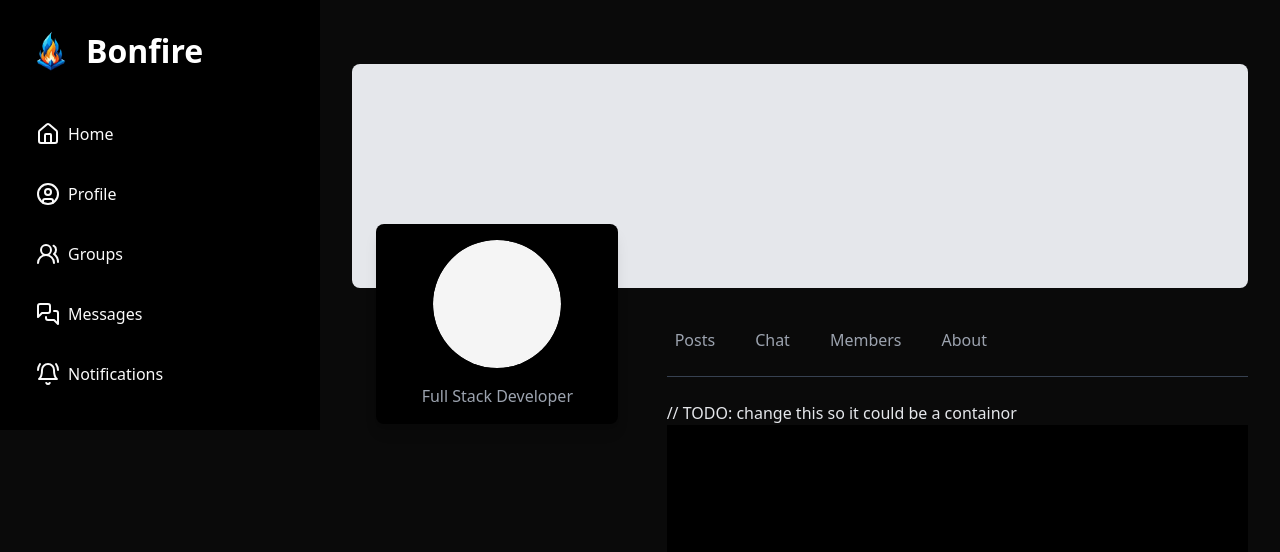
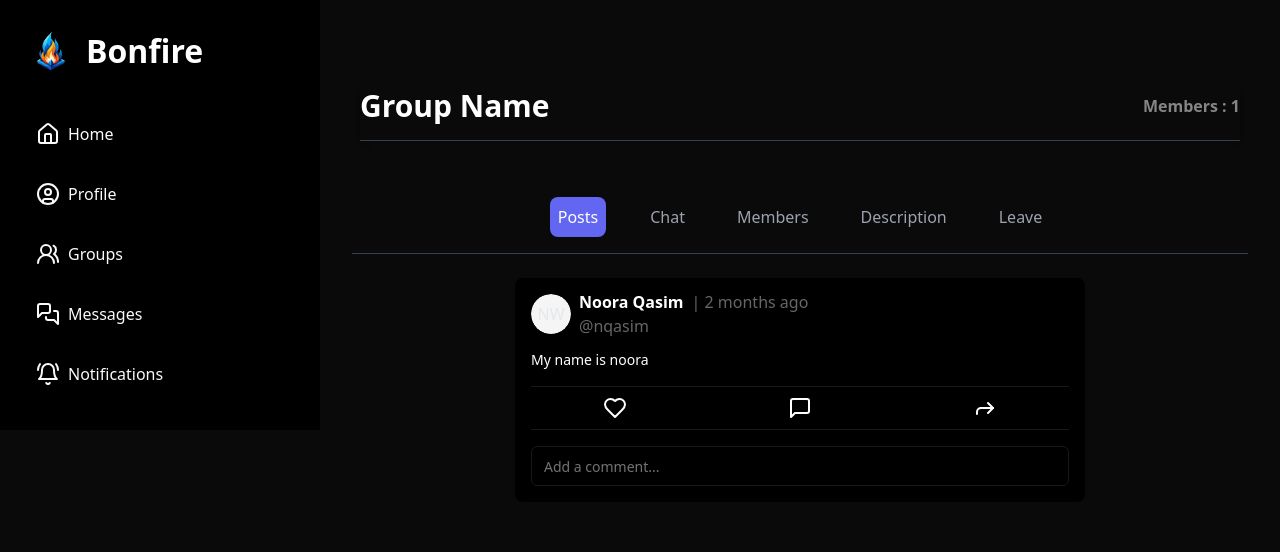
Before and after one commit to heshamalmosawi/Bon-fire, a Next.js app in the folder frontend/: page /groups/1 in a window 1280 px wide. Shown: the top 552 px of the page. Built offline with nearby package versions, Linux system fonts and the light colour scheme; no server answers.

Commit message:
add(ui of group): ui of the group profile is done but open for ideas

```diff
--- a/frontend/package.json
+++ b/frontend/package.json
@@ -19,7 +19,6 @@
     "@radix-ui/react-icons": "^1.3.0",
     "@radix-ui/react-label": "^2.1.0",
     "@radix-ui/react-popover": "^1.1.1",
-    "@radix-ui/react-select": "^2.1.1",
     "@radix-ui/react-scroll-area": "^1.1.0",
     "@radix-ui/react-select": "^2.1.1",
     "@radix-ui/react-slot": "^1.1.0",
--- a/frontend/src/app/groups/[groupId]/page.tsx
+++ b/frontend/src/app/groups/[groupId]/page.tsx
@@ -1,19 +1,23 @@
 'use client';
 
-import React, { use, useEffect, useState } from "react";
+import React, { useEffect, useState } from "react";
 import { Group, PeopleList } from "@/components/desktop/groupProfile";
-// import AllPeopleList from "@/components/desktop/ProfileComponent";
 import PostComponent from "@/components/desktop/PostComponent";
-import { Avatar, AvatarFallback, AvatarImage } from "@/components/ui/avatar";
 import Navbar from "@/components/desktop/Navbar";
 import { usePathname, useRouter } from 'next/navigation';
-// import CommentComponent from "@/components/desktop/CommentComponent";
-// import AllPeopleList from "@/components/desktop/CommentComponent";
+import {
+  Sheet,
+  SheetContent,
+  SheetDescription,
+  SheetHeader,
+  SheetTitle,
+  SheetTrigger,
+} from "@/components/ui/sheet"
 
 
 const ProfilePage = () => {
   const [sessionUser, setSessionUser] = useState("");
-  const [profile, setProfile] = useState<{ fname: string; lname:string; avatarUrl: string; bio: string; nickname: string; privacy: string}>({ fname: "", lname: "", avatarUrl: "", bio: "", nickname: "", privacy: ""});
+  const [profile, setProfile] = useState<{ fname: string; lname: string; avatarUrl: string; bio: string; nickname: string; privacy: string }>({ fname: "", lname: "", avatarUrl: "", bio: "", nickname: "", privacy: "" });
 
   const pathname = usePathname();
   const [u_id, setU_id] = useState(pathname.split("/")[2]);
@@ -24,22 +28,18 @@ const ProfilePage = () => {
   const [error, setError] = useState<string | null>(null);
   const [activeTab, setActiveTab] = useState('posts');
 
-
-
   useEffect(() => {
     const authenticate = async () => {
       const response = await fetch(`http://localhost:8080/authenticate`, {
         method: 'POST',
         credentials: 'include',
       });
-      console.log(response.status);
+
       if (response.status !== 200 && u_id === undefined) {
-        console.log(`Failed to authenticate user: ${response.status}`);
         router.push('/auth');
         return;
-      } else if (response.status === 200) { // if user is authenticated and u_id is defined in URL
+      } else if (response.status === 200) {
         const data = await response.json();
-        console.log("authentication data:", data.User.user_id);
         setSessionUser(data.User.user_id);
         if (u_id === undefined) {
           setU_id(data.User.user_id);
@@ -49,20 +49,14 @@ const ProfilePage = () => {
     authenticate();
   }, [router]);
 
-  // useEffect(() => {
   const handleClick = async (endpoint: string) => {
-    console.log("endpoint:", endpoint);
-    // const fetchData = async (endpoint: string) => {
     setLoading(true);
-    setError(null);
+    // setError(null);
     setActiveTab(endpoint);
     try {
       const response = await fetch(`/profile/${u_id}/${endpoint}`, { credentials: 'include' });
       if (!response.ok) {
         throw new Error('Network response was not ok');
-      } else {
-        console.log("response:", response);
-        console.log("response.status:", response);
       }
       const result = await response.json();
       setData(result);
@@ -71,90 +65,56 @@ const ProfilePage = () => {
     } finally {
       setLoading(false);
     }
-    // };
   };
-  // }, []);
 
   useEffect(() => {
     const fetchProfile = async () => {
-      // TODO: find a way to get the user id from the index page or threw the url
       const response = await fetch(`http://localhost:8080/profile/${u_id}`, { credentials: 'include' });
-      console.log(response.status)
-      // try {
       if (response.status === 200) {
         const data = await response.json();
-        console.log(data);
         if (data.user) {
-          let userName = data.user.user_fname + " " + data.user.user_lname;
-          console.log("user:", data.user); // TODO: delete this line
           setProfile({
             fname: data.user.user_fname,
-            lname:data.user.user_lname,
+            lname: data.user.user_lname,
             avatarUrl: data.user.user_avatar_path,
             bio: data.user.user_about,
             nickname: data.user.user_nickname,
             privacy: data.user.user_exposure
           });
-        } else {
-          console.error("User data is null or undefined");
         }
       } else {
         console.error(`Failed to fetch profile: ${response.status}`);
       }
-
     };
 
     fetchProfile();
-    handleClick('Posts');
+    handleClick('posts');
   }, [u_id]);
-
-  useEffect(() => {
-    const profileElement = document.getElementById("profile");
-    console.log("profile element:", profileElement);
-
-    const handleScroll = () => {
-      console.log("scrolling");
-      if (profileElement) {
-        const rect = profileElement.getBoundingClientRect();
-        if (rect.top <= 16) { // 1rem = 16px
-          profileElement.classList.add("sticky");
-          profileElement.classList.add("top-4");
-          profileElement.classList.remove("relative");
-          profileElement.classList.remove("-top-24");
-        } else {
-          profileElement.classList.add("relative");
-          profileElement.classList.add("-top-24");
-          profileElement.classList.remove("sticky");
-          profileElement.classList.remove("top-4");
-        }
-      }
-    };
-
-    window.addEventListener("scroll", handleScroll);
-    return () => {
-      window.removeEventListener("scroll", handleScroll);
-    };
-  }, []);
-  // console.log("profile object:", profile);
 
   return (
     <div className="bg-neutral-950 min-h-screen text-gray-200">
       <div className="flex">
         <Navbar />
         <main className="w-3/4 p-8">
-          <div className={`h-56 bg-gray-200 rounded-lg flex items-center justify-center my-8`}>
-            {/* Placeholder content for background*/}
+          <div className="h-45 bg-gray-200 rounded-lg flex items-center justify-center my-6">
+            {/* Placeholder content for background */}
           </div>
 
-          <div className="flex items-start space-x-6">
-            {/* <!-- Profile Info --> */}
-            <Group fname={profile.fname} lname={profile.lname} avatarUrl={profile.avatarUrl} bio={profile.bio} nickname={profile.nickname} session_user={sessionUser} u_id={u_id} privacy={profile.privacy} />
+          {/* Profile Info */}
+          <Group
+            fname={profile.fname}
+            lname={profile.lname}
+            avatarUrl={profile.avatarUrl}
+            bio={profile.bio}
+            nickname={profile.nickname}
+            session_user={sessionUser}
+            u_id={u_id}
+            privacy={profile.privacy}
+          />
 
-
-            {/* <!-- Timeline --> */}
-            <div className="w-2/3 space-y-6">
-              {/* <!-- Timeline Tabs --> */}
-              <div className="flex space-x-6 border-b border-gray-700 pb-4">
+          <div className="space-y-6">
+            {/* Tabs for Posts, Comments, Members, Description */}
+            <div className="place-content-center flex space-x-9 border-b border-gray-700 pb-4">
               <button
                 id="posts"
                 onClick={() => handleClick('posts')}
@@ -163,43 +123,84 @@ const ProfilePage = () => {
                 Posts
               </button>
               <button
-                  id="comments"
-                  onClick={() => handleClick('comments')}
-                  className={`p-2 rounded-lg ${activeTab === 'comments' ? 'text-white bg-indigo-500' : 'text-gray-400'}`}
+                id="chat"
+                onClick={() => handleClick('chat')}
+                className={`p-2 rounded-lg ${activeTab === 'chat' ? 'text-white bg-indigo-500' : 'text-gray-400'}`}
               >
                 Chat
               </button>
               <button
-                  id="likes"
-                  onClick={() => handleClick('likes')}
-                  className={`p-2 rounded-lg ${activeTab === 'likes' ? 'text-white bg-indigo-500' : 'text-gray-400'}`}
+                id="members"
+                onClick={() => handleClick('members')}
+                className={`p-2 rounded-lg ${activeTab === 'members' ? 'text-white bg-indigo-500' : 'text-gray-400'}`}
               >
                 Members
               </button>
+              <button
+                id="description"
+                onClick={() => handleClick('description')}
+                className={`p-2 rounded-lg ${activeTab === 'description' ? 'text-white bg-indigo-500' : 'text-gray-400'}`}
+              >
+                Description
+              </button>
 
+
+   {/* Leave Button and Sheet */}
+   <Sheet>
+        {/* Connect the button to open the sheet */}
+        <SheetTrigger asChild>
           <button
-                  id="following"
-                  onClick={() => handleClick('following')}
-                  className={`p-2 rounded-lg ${activeTab === 'following' ? 'text-white bg-indigo-500' : 'text-gray-400'}`}
+            id="leave"
+            onClick={() => handleClick('leave')}
+            className={`p-2 rounded-lg ${activeTab === 'leave' ? 'text-white bg-indigo-500' : 'text-gray-400'}`}
           >
-                  About
+            Leave
+          </button>
+        </SheetTrigger>
+
+        {/* Sheet content */}
+        <SheetContent side="bottom">
+          <SheetHeader>
+            <SheetTitle>Are you absolutely sure?</SheetTitle>
+            <SheetDescription className="m-8 place-content-center">
+              Are you sure you want to leave the group ?
+              <div className="mt-3 place-content-center">
+              <button
+            id="leave"
+            onClick={() => handleClick('leave')}
+            className={`p-2 rounded-lg ${activeTab === 'leave' ? 'text-white bg-black' : 'text-gray-400'}`}
+          >
+            Leave
           </button>
           </div>
-              <div className="space-y-8 ">
-                // TODO: change this so it could be a containor
-                <PeopleList />
+            </SheetDescription>
+          </SheetHeader>
+        </SheetContent>
+      </Sheet>
+
             </div>
 
+            {/* Conditionally Render Content Based on Active Tab */}
+            <div className="w-full space-y-8 order-last flex flex-col justify-center items-center">
+              {loading && <p>Loading...</p>}
+              {/* {error && <p>Error: {error}</p>} */}
 
+              {activeTab === 'posts'  && (
+                // data.map((post: any) => (
+
+               <PostComponent id={"0"} firstName={"Noora"} lastName={"Qasim"} username={"nqasim"} avatarUrl={""} creationDate={"06/06/24"} postTextContent={"My name is noora"} postImageContentUrl={""} postLikeNum={3} postCommentNum={0} />
+                )}
+
+
+              {activeTab === 'chat' && <p>chat content will appear here.</p>}
+              {activeTab === 'members' && <p>Members content will appear here.</p>}
+              {activeTab === 'description' && <p>Description content will appear here.</p>}
             </div>
           </div>
         </main>
       </div>
     </div>
-
   );
 }
 
-
-
 export default ProfilePage;
--- a/frontend/src/components/GroupList.tsx
+++ b/frontend/src/components/GroupList.tsx
@@ -31,7 +31,7 @@ const AllGroupList: React.FC = () => {
           throw new Error("Failed to fetch groups");
         }
         const data: Group[] = await response.json();
-        setGroups(data);
+        setGroups(data || []); // Set groups to an empty array if data is null or undefined
       } catch (error) {
         console.error("Error fetching groups:", error);
       }
--- a/frontend/src/components/desktop/PostComponent.tsx
+++ b/frontend/src/components/desktop/PostComponent.tsx
@@ -25,8 +25,8 @@ const PostComponent = (props: PostProps) => {
         >
           <Avatar>
             <AvatarImage src={props.avatarUrl} />
-            <AvatarFallback>{`${props.firstName[0]}${props.lastName[0]}`}</AvatarFallback>
-          </Avatar>
+            <AvatarFallback>{`NW`}</AvatarFallback>
+            </Avatar>
           <div className="flex flex-col items-start justify-center">
             <div className="flex gap-2">
               <h2 className="text-white font-bold">{`${props.firstName} ${props.lastName}`}</h2>
--- a/frontend/src/components/desktop/groupProfile.tsx
+++ b/frontend/src/components/desktop/groupProfile.tsx
@@ -23,29 +23,32 @@ interface ProfileProps {
 
 export const Group: React.FC<ProfileProps> = ({ fname, lname, avatarUrl, bio, nickname, session_user, u_id, privacy}) => {
     return (
-        <div id="profile" className="relative -top-24 w-1/3 space-y-6">
-            <div className="bg-black p-4 rounded-lg shadow-lg w-5/6 mx-auto">
-                <Avatar className="w-32 h-32 rounded-full mx-auto">
-                    <AvatarImage src={avatarUrl} />
-                    <AvatarFallback>{nickname || fname.charAt(0) + lname.charAt(0)}</AvatarFallback>
-                </Avatar>
+        // <div id="profile" className="relative -top-24 w-1/3 space-y-6">
+
+                 <div className="ml-1/4 p-2">
+      <div className="w-[100%] h-full shadow-md mx-auto mb-8">
+        <div className="flex items-center justify-between mb-4">
+          <h1 className="text-white text-3xl font-semibold">Group Name</h1>
+          <h1 className="text-white/50 text-l font-semibold order-last">Members : 1</h1>
+          <div className="flex items-center">
+
+          </div>
+        </div>
+        <div className="w-full border-t-[0.1px] border-gray-700 mx-auto mb-8"></div>
+      </div>
+
+      <div className="w-[80%] mx-auto grid grid-cols-1 sm:grid-cols-2 lg:grid-cols-3 gap-6">
+
+      </div>
                 <div className="text-center mt-4">
                     <h2 className="text-2xl font-semibold">{fname} {lname}</h2>
-                    <p className="text-gray-400">Full Stack Developer</p>
                     {session_user && session_user === u_id && <EditProfile fname={fname} lname={lname} username={nickname} bio={bio} privacy={privacy === "Private"}/>}
                 </div>
-            </div>
-            {/* <div className="bg-black p-4 rounded-lg shadow-lg w-5/6 mx-auto">
-                <div className="mt-6">
-                    <h3 className="text-lg font-semibold mb-4">About</h3>
-                    <span>
-                        {bio}
-                    </span>
-                </div>
-            </div> */}
+
         </div>
     );
 }
+
 
 
 // TODO: delete the hard-coded part, call
--- /dev/null
+++ b/frontend/src/components/ui/sheet.tsx
@@ -0,0 +1,140 @@
+"use client"
+
+import * as React from "react"
+import * as SheetPrimitive from "@radix-ui/react-dialog"
+import { cva, type VariantProps } from "class-variance-authority"
+import { X } from "lucide-react"
+
+import { cn } from "@/lib/utils"
+
+const Sheet = SheetPrimitive.Root
+
+const SheetTrigger = SheetPrimitive.Trigger
+
+const SheetClose = SheetPrimitive.Close
+
+const SheetPortal = SheetPrimitive.Portal
+
+const SheetOverlay = React.forwardRef<
+  React.ElementRef<typeof SheetPrimitive.Overlay>,
+  React.ComponentPropsWithoutRef<typeof SheetPrimitive.Overlay>
+>(({ className, ...props }, ref) => (
+  <SheetPrimitive.Overlay
+    className={cn(
+      "fixed inset-0 z-50 bg-black/80  data-[state=open]:animate-in data-[state=closed]:animate-out data-[state=closed]:fade-out-0 data-[state=open]:fade-in-0",
+      className
+    )}
+    {...props}
+    ref={ref}
+  />
+))
+SheetOverlay.displayName = SheetPrimitive.Overlay.displayName
+
+const sheetVariants = cva(
+  "fixed z-50 gap-4 bg-white p-6 shadow-lg transition ease-in-out data-[state=open]:animate-in data-[state=closed]:animate-out data-[state=closed]:duration-300 data-[state=open]:duration-500 dark:bg-neutral-950",
+  {
+    variants: {
+      side: {
+        top: "inset-x-0 top-0 border-b data-[state=closed]:slide-out-to-top data-[state=open]:slide-in-from-top",
+        bottom:
+          "inset-x-0 bottom-0 border-t data-[state=closed]:slide-out-to-bottom data-[state=open]:slide-in-from-bottom",
+        left: "inset-y-0 left-0 h-full w-3/4 border-r data-[state=closed]:slide-out-to-left data-[state=open]:slide-in-from-left sm:max-w-sm",
+        right:
+          "inset-y-0 right-0 h-full w-3/4  border-l data-[state=closed]:slide-out-to-right data-[state=open]:slide-in-from-right sm:max-w-sm",
+      },
+    },
+    defaultVariants: {
+      side: "right",
+    },
+  }
+)
+
+interface SheetContentProps
+  extends React.ComponentPropsWithoutRef<typeof SheetPrimitive.Content>,
+    VariantProps<typeof sheetVariants> {}
+
+const SheetContent = React.forwardRef<
+  React.ElementRef<typeof SheetPrimitive.Content>,
+  SheetContentProps
+>(({ side = "right", className, children, ...props }, ref) => (
+  <SheetPortal>
+    <SheetOverlay />
+    <SheetPrimitive.Content
+      ref={ref}
+      className={cn(sheetVariants({ side }), className)}
+      {...props}
+    >
+      {children}
+      <SheetPrimitive.Close className="absolute right-4 top-4 rounded-sm opacity-70 ring-offset-white transition-opacity hover:opacity-100 focus:outline-none focus:ring-2 focus:ring-neutral-950 focus:ring-offset-2 disabled:pointer-events-none data-[state=open]:bg-neutral-100 dark:ring-offset-neutral-950 dark:focus:ring-neutral-300 dark:data-[state=open]:bg-neutral-800">
+        <X className="h-4 w-4" />
+        <span className="sr-only">Close</span>
+      </SheetPrimitive.Close>
+    </SheetPrimitive.Content>
+  </SheetPortal>
+))
+SheetContent.displayName = SheetPrimitive.Content.displayName
+
+const SheetHeader = ({
+  className,
+  ...props
+}: React.HTMLAttributes<HTMLDivElement>) => (
+  <div
+    className={cn(
+      "flex flex-col space-y-2 text-center sm:text-left",
+      className
+    )}
+    {...props}
+  />
+)
+SheetHeader.displayName = "SheetHeader"
+
+const SheetFooter = ({
+  className,
+  ...props
+}: React.HTMLAttributes<HTMLDivElement>) => (
+  <div
+    className={cn(
+      "flex flex-col-reverse sm:flex-row sm:justify-end sm:space-x-2",
+      className
+    )}
+    {...props}
+  />
+)
+SheetFooter.displayName = "SheetFooter"
+
+const SheetTitle = React.forwardRef<
+  React.ElementRef<typeof SheetPrimitive.Title>,
+  React.ComponentPropsWithoutRef<typeof SheetPrimitive.Title>
+>(({ className, ...props }, ref) => (
+  <SheetPrimitive.Title
+    ref={ref}
+    className={cn("text-lg font-semibold text-neutral-950 dark:text-neutral-50", className)}
+    {...props}
+  />
+))
+SheetTitle.displayName = SheetPrimitive.Title.displayName
+
+const SheetDescription = React.forwardRef<
+  React.ElementRef<typeof SheetPrimitive.Description>,
+  React.ComponentPropsWithoutRef<typeof SheetPrimitive.Description>
+>(({ className, ...props }, ref) => (
+  <SheetPrimitive.Description
+    ref={ref}
+    className={cn("text-sm text-neutral-500 dark:text-neutral-400", className)}
+    {...props}
+  />
+))
+SheetDescription.displayName = SheetPrimitive.Description.displayName
+
+export {
+  Sheet,
+  SheetPortal,
+  SheetOverlay,
+  SheetTrigger,
+  SheetClose,
+  SheetContent,
+  SheetHeader,
+  SheetFooter,
+  SheetTitle,
+  SheetDescription,
+}
```
Also changed, not shown: 1 other file (tests, documents, lock files or other folders). Lines whose indentation alone changed are shown as unchanged.
